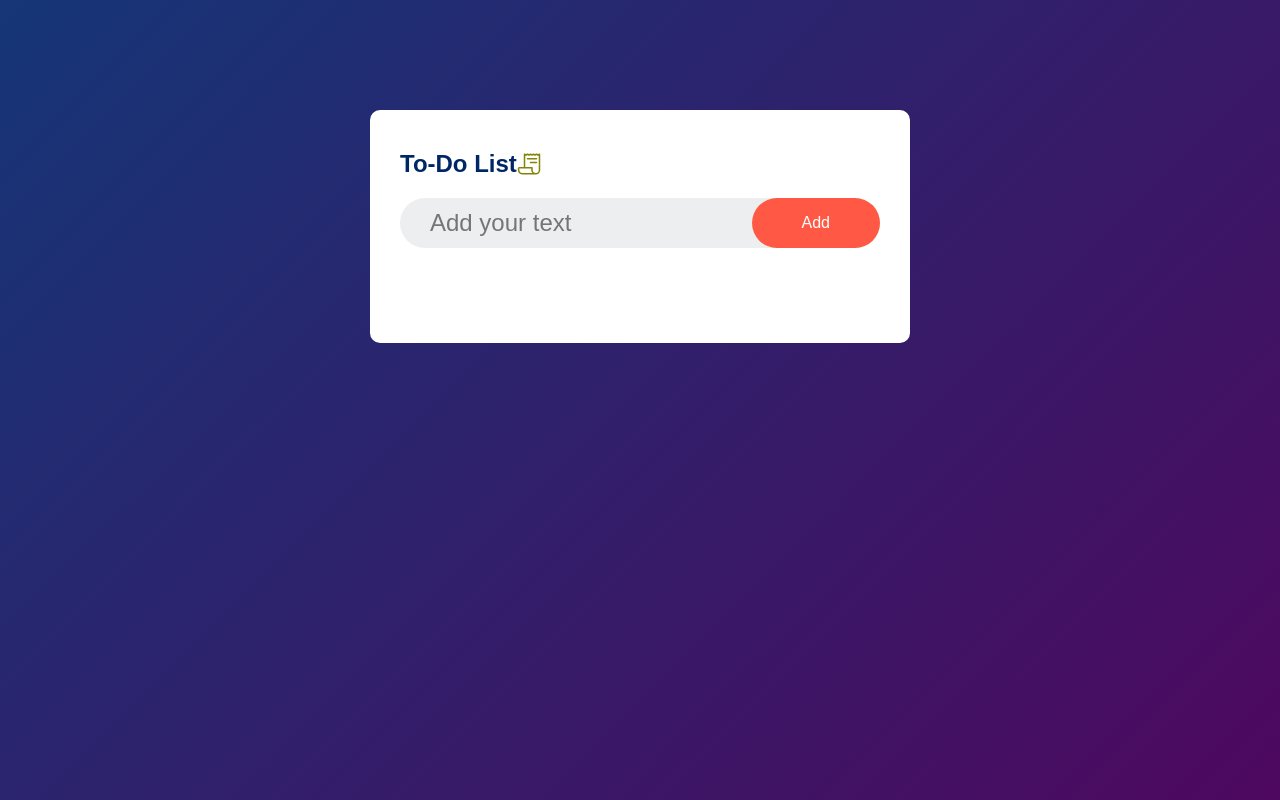
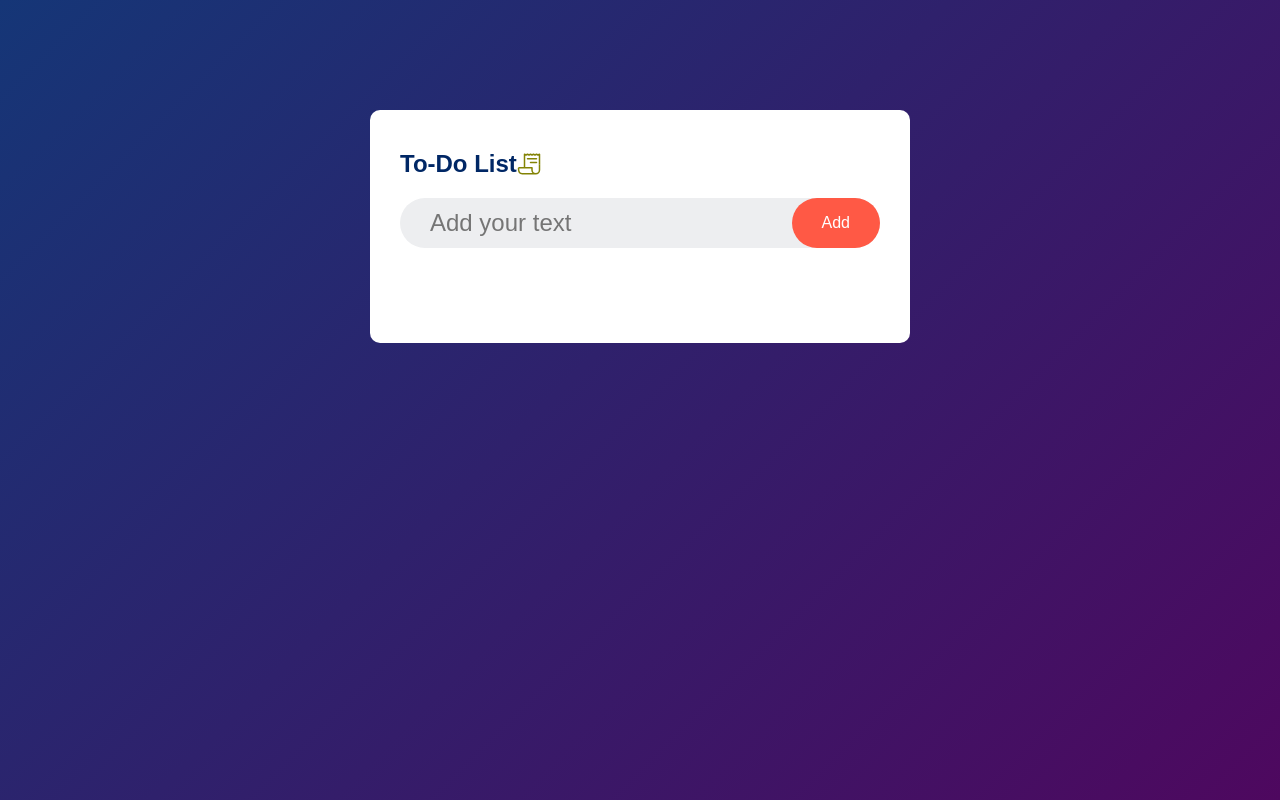
Before and after one commit to Felicien1992/My-Todo-List-Project, a plain HTML site: page index.html in a window 1280 px wide. Drawn offline with nearby package versions, Linux system fonts and the light colour scheme.

Commit message:
changed padding of button

```diff
--- a/style/style.css
+++ b/style/style.css
@@ -55,7 +55,7 @@ input {
 button {
     border: none;
     outline: none;
-    padding: 16px 50px;
+    padding: 16px 30px;
     background: #ff5945;
     color: #fff;
     font-size: 16px;
```
